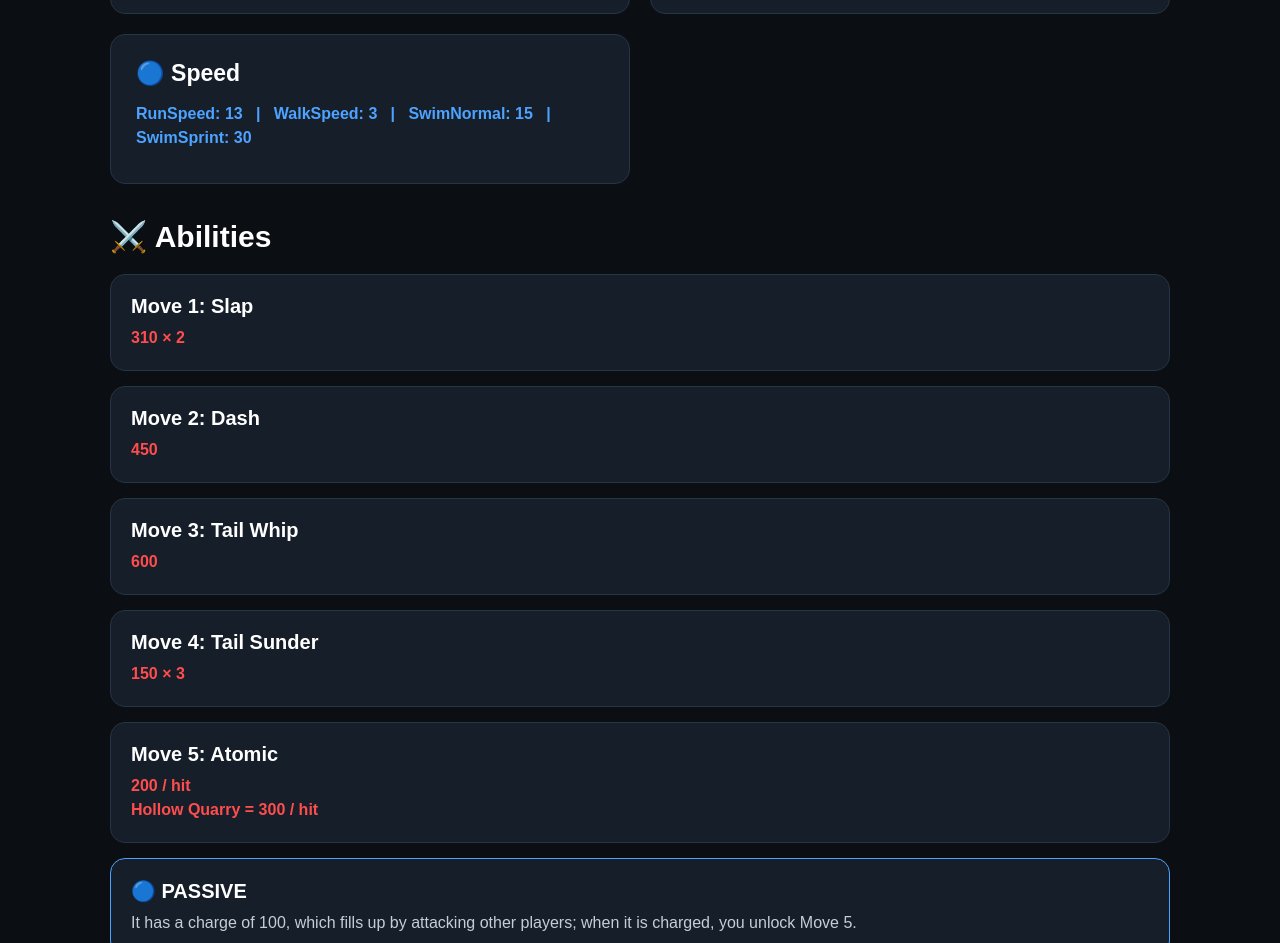
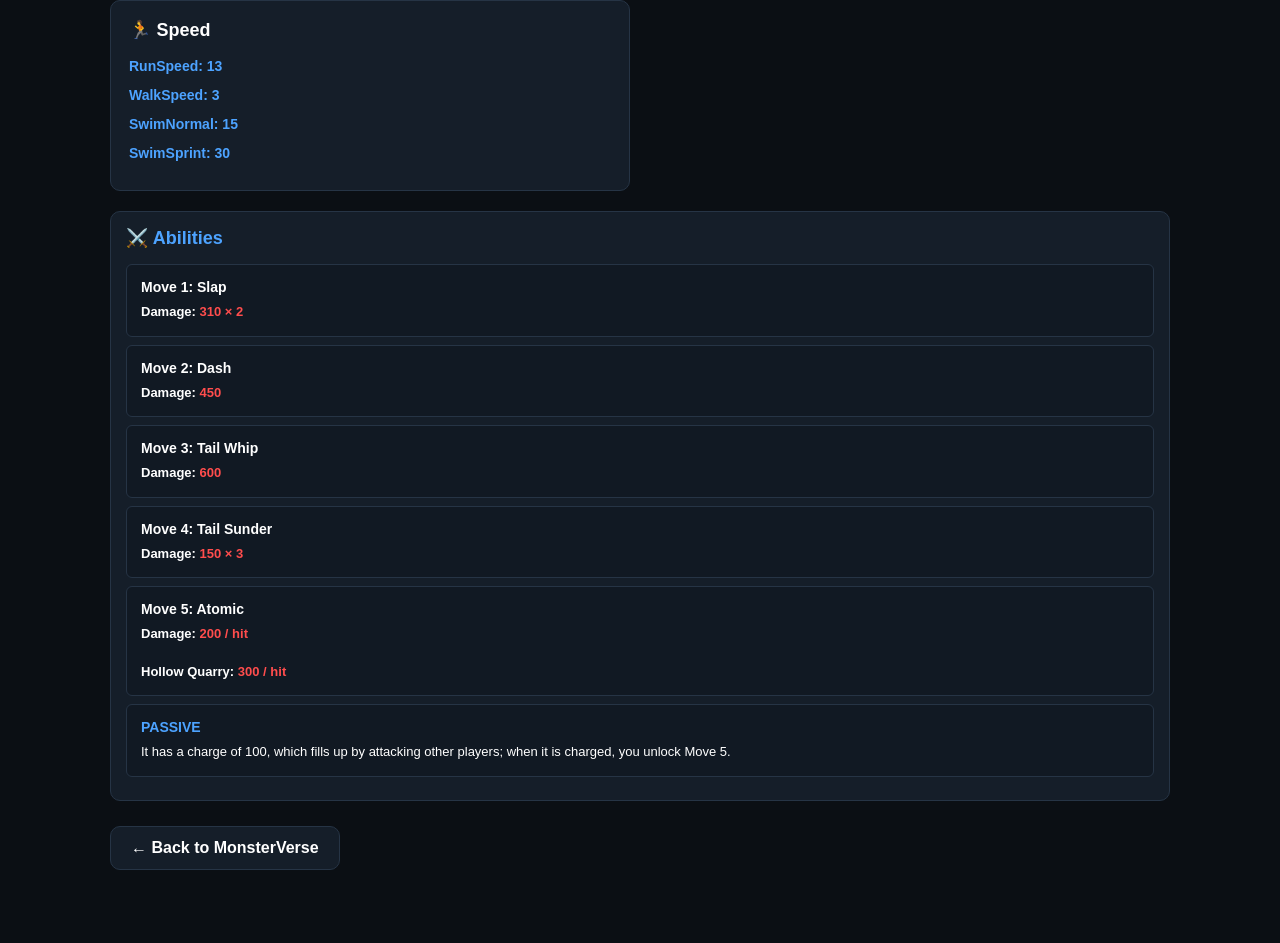
Before and after one commit to younesgiraudyg-ux/kaiju-alpha-helper.github.io, a plain HTML site: page g21.html in a window 1280 px wide. Shown: the part 983-1926 px from the top of the page. Drawn offline with Linux system fonts and the light colour scheme.

Commit message:
Update g21.html

```diff
--- a/g21.html
+++ b/g21.html
@@ -92,18 +92,19 @@
         .info-box {
             background: #151e29;
             border: 1px solid #263445;
-            border-radius: 15px;
-            padding: 25px;
+            border-radius: 10px;
+            padding: 18px;
         }
 
         .info-box h3 {
-            font-size: 23px;
+            font-size: 18px;
             margin-bottom: 15px;
         }
 
         .info-box p {
             margin: 8px 0;
             line-height: 1.5;
+            font-size: 14px;
         }
 
         /* COLORS */
@@ -128,45 +129,61 @@
             font-weight: bold;
         }
 
+        /* ABILITIES */
+
         .abilities {
-            margin-top: 35px;
+            margin-top: 20px;
+            background: #151e29;
+            border: 1px solid #263445;
+            border-radius: 10px;
+            padding: 15px;
         }
 
         .abilities-title {
-            font-size: 30px;
-            margin-bottom: 20px;
+            font-size: 18px;
+            color: #4da3ff;
+            margin-bottom: 15px;
         }
 
         .ability {
-            background: #151e29;
+            background: #111923;
             border: 1px solid #263445;
-            border-radius: 15px;
-            padding: 20px;
-            margin-bottom: 15px;
+            border-radius: 6px;
+            padding: 14px;
+            margin-bottom: 8px;
         }
 
         .ability h4 {
-            font-size: 20px;
-            margin-bottom: 8px;
+            font-size: 14px;
+            margin-bottom: 7px;
         }
 
         .ability p {
-            color: #c5ced8;
+            font-size: 13px;
             line-height: 1.5;
         }
 
+        .damage-label {
+            color: white;
+            font-weight: bold;
+        }
+
         .damage {
-            color: #ff4d4d !important;
+            color: #ff4d4d;
             font-weight: bold;
         }
 
         .passive {
-            border-color: #4da3ff;
+            border-color: #263445;
+        }
+
+        .passive h4 {
+            color: #4da3ff;
         }
 
         .back-button {
             display: inline-block;
-            margin-top: 30px;
+            margin-top: 25px;
             padding: 12px 20px;
             background: #151e29;
             border: 1px solid #263445;
@@ -229,13 +246,16 @@
 
     </div>
 
+    <!-- INFO -->
     <div class="info-grid">
 
-        <!-- REQUIREMENTS -->
+        <!-- HOW TO GET -->
         <div class="info-box">
-            <h3>🟡 How to Get</h3>
+            <h3>🟠 How to Get</h3>
 
-            <p class="yellow">Have 175,000 cells</p>
+            <p class="yellow">
+                Have 175,000 cells
+            </p>
 
             <p class="yellow">
                 Have Godzilla 2014 lvl 20
@@ -257,20 +277,31 @@
 
         <!-- HEALTH -->
         <div class="info-box">
-            <h3>🟢 Health</h3>
+            <h3>💗 Health</h3>
 
-            <p class="green">5,125</p>
+            <p class="green">
+                5,125
+            </p>
 
         </div>
 
         <!-- SPEED -->
         <div class="info-box">
-            <h3>🔵 Speed</h3>
+            <h3>🏃 Speed</h3>
 
             <p class="blue">
-                RunSpeed: 13 &nbsp; | &nbsp;
-                WalkSpeed: 3 &nbsp; | &nbsp;
-                SwimNormal: 15 &nbsp; | &nbsp;
+                RunSpeed: 13
+            </p>
+
+            <p class="blue">
+                WalkSpeed: 3
+            </p>
+
+            <p class="blue">
+                SwimNormal: 15
+            </p>
+
+            <p class="blue">
                 SwimSprint: 30
             </p>
 
@@ -285,37 +316,67 @@
             ⚔️ Abilities
         </h3>
 
+        <!-- MOVE 1 -->
         <div class="ability">
             <h4>Move 1: Slap</h4>
-            <p class="damage">310 × 2</p>
-        </div>
 
-        <div class="ability">
-            <h4>Move 2: Dash</h4>
-            <p class="damage">450</p>
-        </div>
-
-        <div class="ability">
-            <h4>Move 3: Tail Whip</h4>
-            <p class="damage">600</p>
-        </div>
-
-        <div class="ability">
-            <h4>Move 4: Tail Sunder</h4>
-            <p class="damage">150 × 3</p>
-        </div>
-
-        <div class="ability">
-            <h4>Move 5: Atomic</h4>
-            <p class="damage">200 / hit</p>
-
-            <p class="damage">
-                Hollow Quarry = 300 / hit
+            <p>
+                <span class="damage-label">Damage:</span>
+                <span class="damage">310 × 2</span>
             </p>
         </div>
 
+        <!-- MOVE 2 -->
+        <div class="ability">
+            <h4>Move 2: Dash</h4>
+
+            <p>
+                <span class="damage-label">Damage:</span>
+                <span class="damage">450</span>
+            </p>
+        </div>
+
+        <!-- MOVE 3 -->
+        <div class="ability">
+            <h4>Move 3: Tail Whip</h4>
+
+            <p>
+                <span class="damage-label">Damage:</span>
+                <span class="damage">600</span>
+            </p>
+        </div>
+
+        <!-- MOVE 4 -->
+        <div class="ability">
+            <h4>Move 4: Tail Sunder</h4>
+
+            <p>
+                <span class="damage-label">Damage:</span>
+                <span class="damage">150 × 3</span>
+            </p>
+        </div>
+
+        <!-- MOVE 5 -->
+        <div class="ability">
+            <h4>Move 5: Atomic</h4>
+
+            <p>
+                <span class="damage-label">Damage:</span>
+                <span class="damage">200 / hit</span>
+            </p>
+
+            <br>
+
+            <p>
+                <span class="damage-label">Hollow Quarry:</span>
+                <span class="damage">300 / hit</span>
+            </p>
+        </div>
+
+        <!-- PASSIVE -->
         <div class="ability passive">
-            <h4>🔵 PASSIVE</h4>
+
+            <h4>PASSIVE</h4>
 
             <p>
                 It has a charge of 100, which fills up by attacking other players;
```
